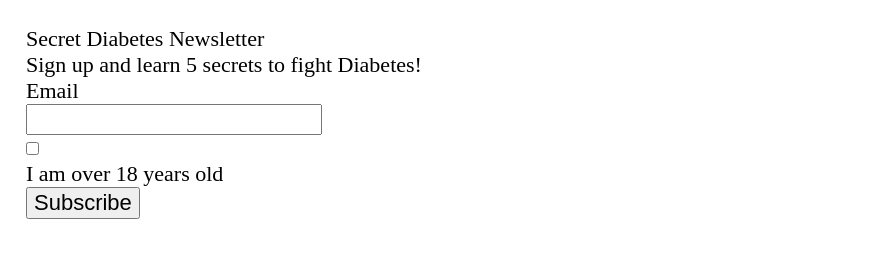
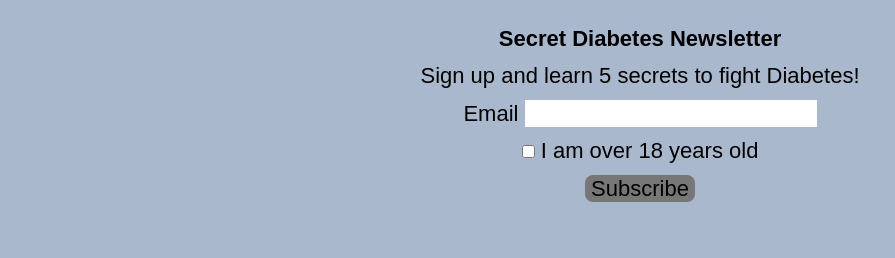
Before and after one commit to kbraidi/Lab3, a plain HTML site: page index.html in a window 1280 px wide. Shown: the whole page, without its empty margins (0-895 px from the left). Drawn offline with nearby package versions, Linux system fonts and the light colour scheme.

Commit message:
updated css content

```diff
--- a/css/screen.css
+++ b/css/screen.css
@@ -192,6 +192,7 @@ img, audio, video {
 */
 
 html {
+  font-family: Arial, Helvetica, sans-serif;
   font-size: 1.375em; /* 22px */
   line-height: 1.182em; /* 26px / ~ 120% */
   padding: 1.182em; /* 26px / ~ 120% */
@@ -203,6 +204,41 @@ label {
 }
 
 /* ===== LAYOUT STYLES ====== */
+body {
+  text-align: center;
+  background-color: #AAB8CD;
+}
+
+h1 {
+  font-weight: bold;
+  margin-bottom: 0.5em;
+}
+
+p {
+  text-align: center;
+  margin-bottom: 0.5em;
+}
+
+
+label {
+	display: inline-block;
+  margin-bottom: 0.5em;
+
+}
+
+input{
+	border: none;
+
+}
+
+#submit{
+  background-color: #777777;
+  border-radius: 8px;
+}
 
 
 /* ===== STATE STYLES ======= */
+
+@media screen and (max-width: 300px){
+
+}
```
